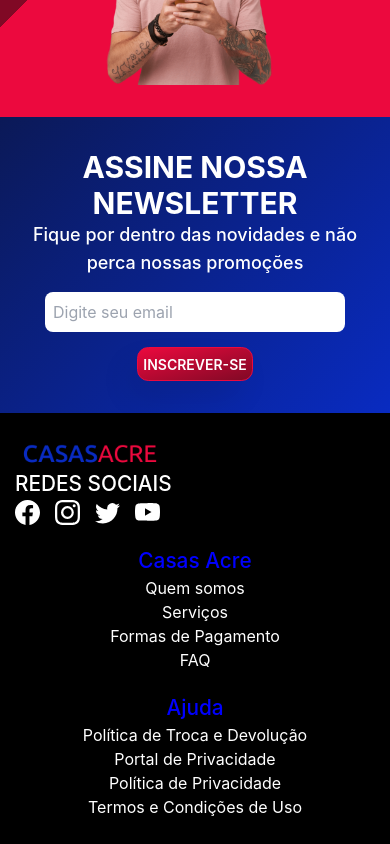
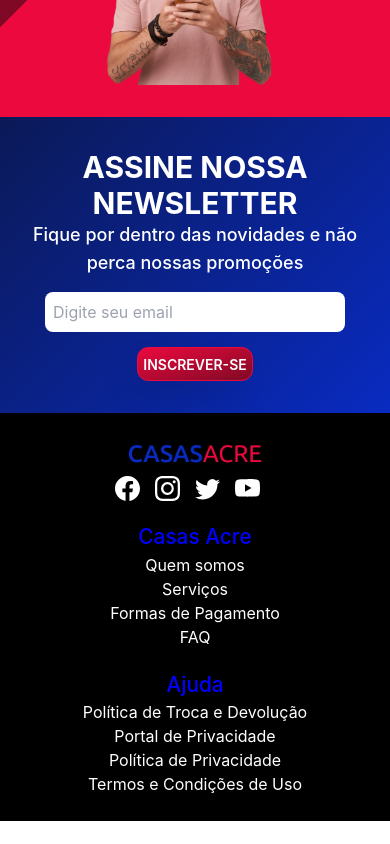
Before and after one commit to kelvinleandro/gti-react-project, a React (Create React App) app: page / in a window 390 px wide. Shown: the part 1983-2827 px from the top of the page. After the commit the page ends 2804 px from the top, so only its background shows below. Built offline with nearby package versions, Linux system fonts and the light colour scheme; no server answers.

Commit message:
fixed Footer responsiveness

```diff
--- a/src/components/sections/Footer.js
+++ b/src/components/sections/Footer.js
@@ -7,11 +7,10 @@ const Footer = () => {
   return (
     <footer className='w-full inline-block justify-around items-start md:flex'>
 
-      <div className='inline-block'>
+      <div className='flex flex-col'>
         <img src={logo} className='logo h-auto' alt="Casas Acre Logo" />
-        <h3 className='text-white uppercase'>redes sociais</h3>
 
-        <ul className='social-icons flex'>
+        <ul className='social-icons flex mx-auto mt-2'>
           <li><BsFacebook size={25} /></li>
           <li><BsInstagram size={25} /></li>
           <li><BsTwitter size={25} /></li>
```
